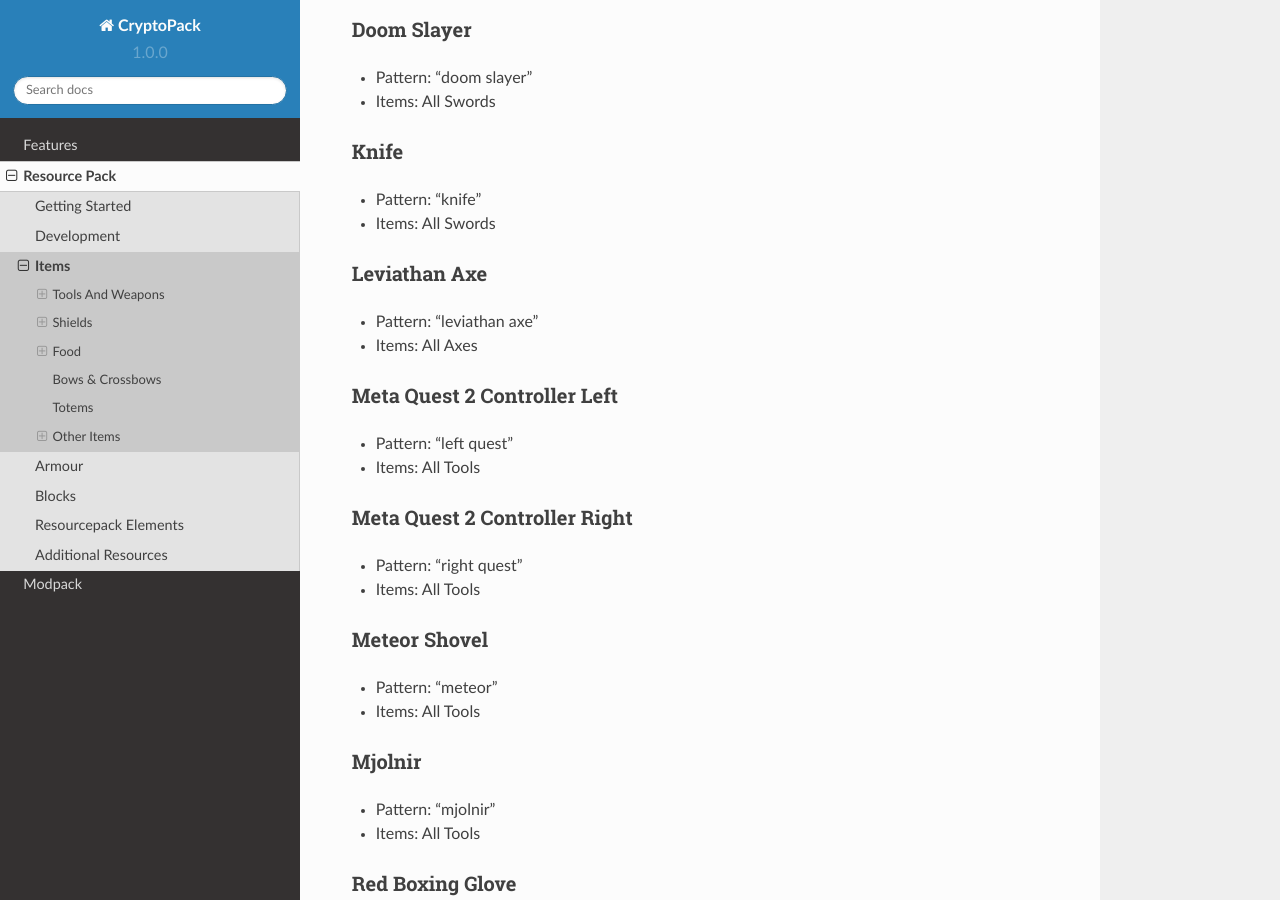
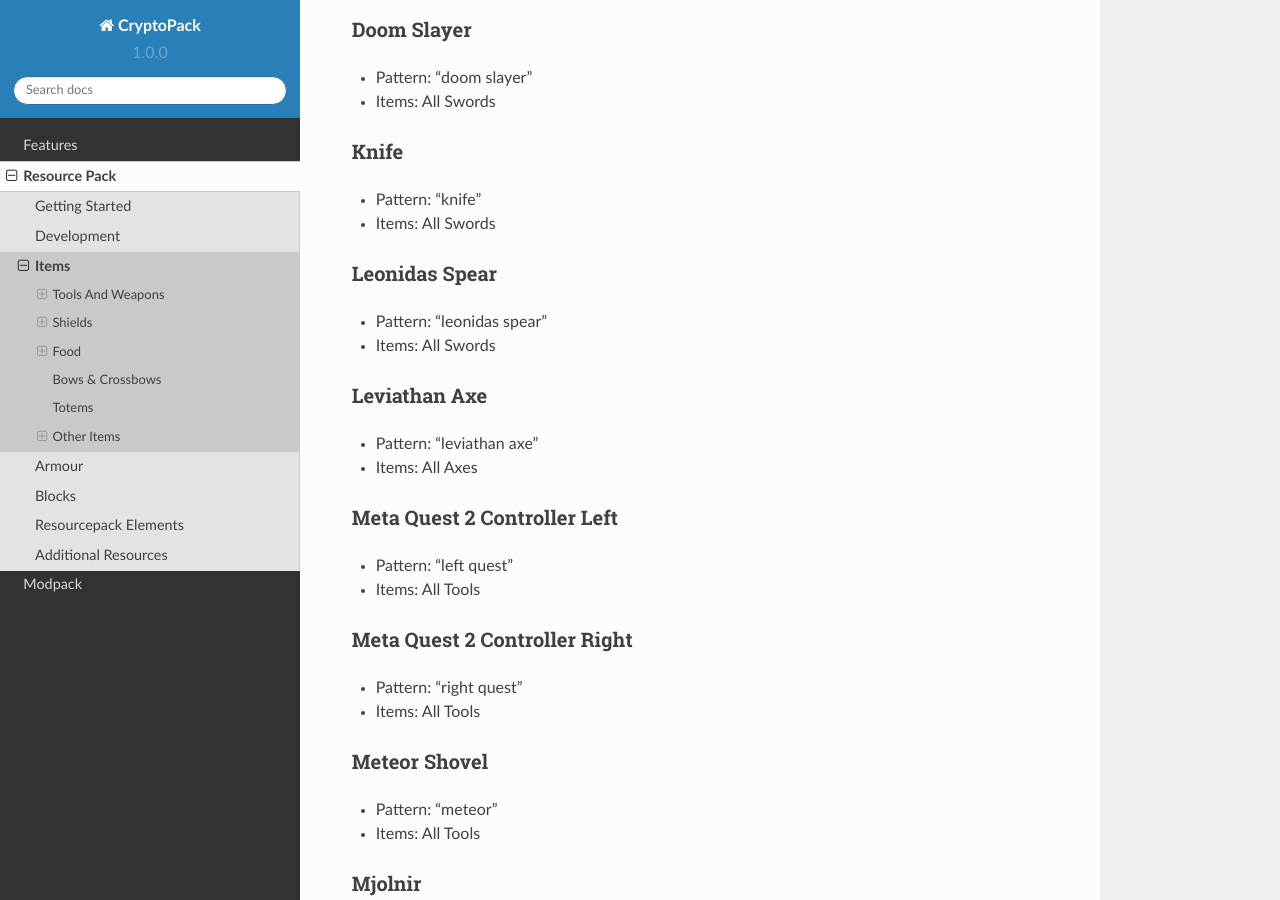
Before and after one commit to Shwabbaa/cryptopack-docs, a Sphinx documentation site: the page built from docs/source/resourcepack/items.rst, in a window 1280 px wide and 900 px high, scrolled down 736 px. Built offline with Sphinx 7.4.7 and the Read the Docs theme 2.0.0, drawn with Linux system fonts in a browser that asks for light colours; pages that are not in the unit, such as notebooks, are missing from menus.

Commit message:
Update items.rst

```diff
--- a/docs/source/resourcepack/items.rst
+++ b/docs/source/resourcepack/items.rst
@@ -34,6 +34,11 @@ Doom Slayer
 Knife
 ------------------
 * Pattern: "knife"
+* Items: All Swords
+
+Leonidas Spear
+------------------
+* Pattern: "leonidas spear"
 * Items: All Swords
 
 Leviathan Axe
```
